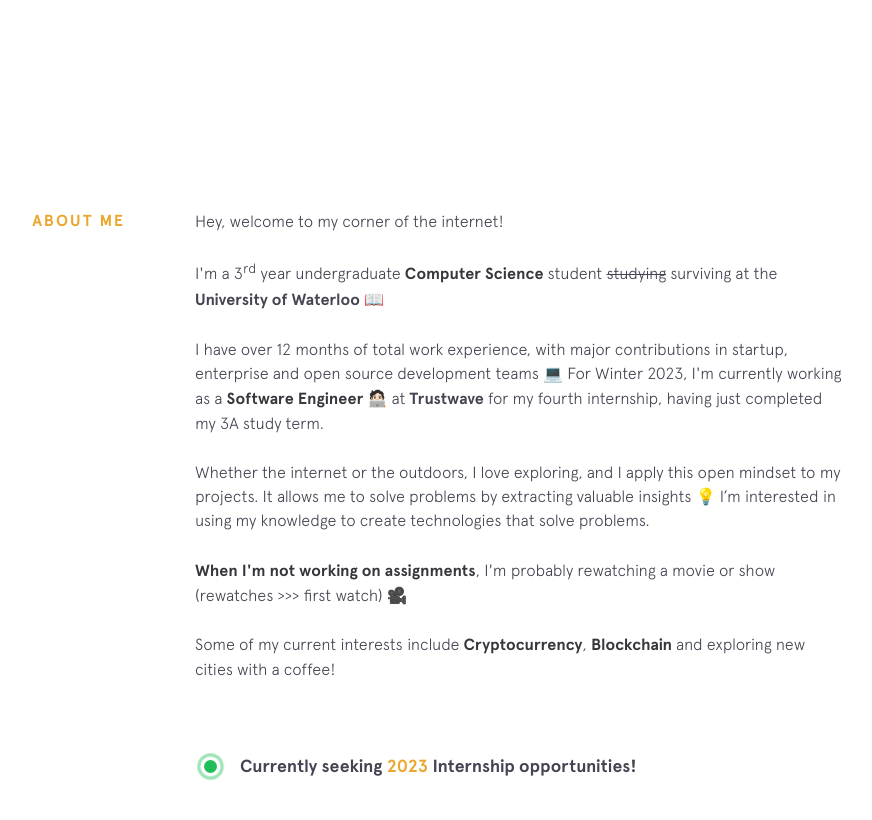
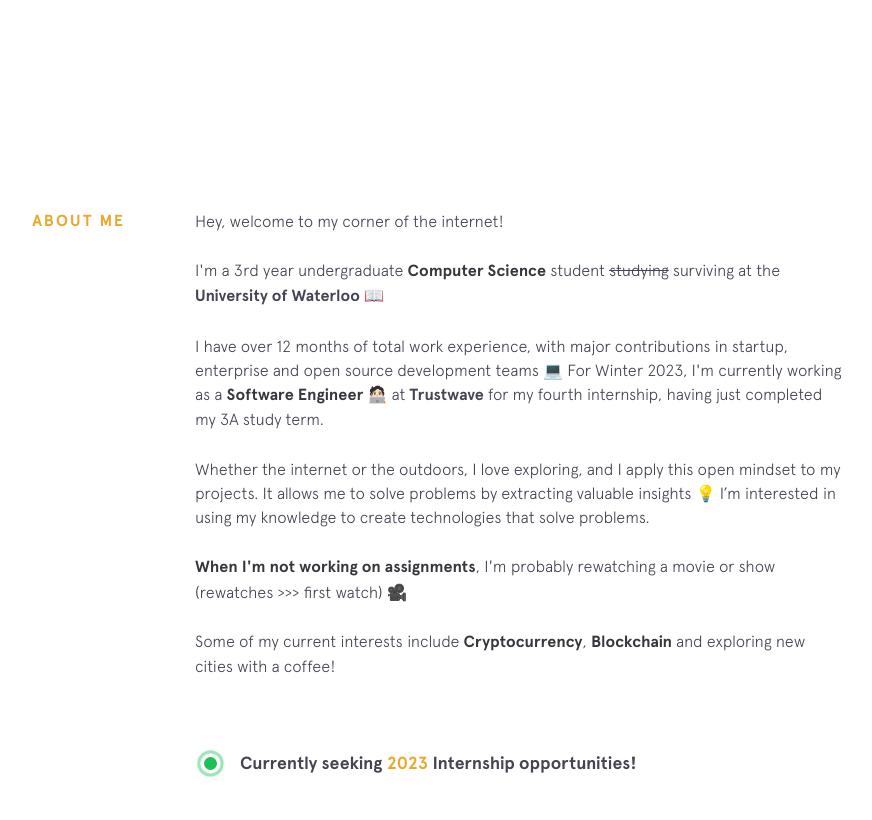
Before and after one commit to rohanxminocha/personal-website-v1, a Jekyll site: the page built from index.html, in a window 1280 px wide and 900 px high, scrolled down 791 px. Shown: the top 820 px of the window, without its empty margins (255-1127 px from the left). Built offline with Jekyll 4.4.1, drawn with Linux system fonts in a browser that asks for light colours; nearby versions of some CDN libraries.

Commit message:
Update background.html

```diff
--- a/_includes/background.html
+++ b/_includes/background.html
@@ -2,7 +2,7 @@
    <div class="section__title">About Me</div>
    <div class="section__content">
       <p>Hey, welcome to my corner of the internet!</p>
-      <p>I'm a 3<sup>rd</sup> year undergraduate <strong>Computer Science</strong> student <s>studying</s> surviving at the <a class="underline-link" href="https://cs.uwaterloo.ca/" target="_blank">University of Waterloo</a> 📖</p>
+      <p>I'm a 3rd year undergraduate <strong>Computer Science</strong> student <s>studying</s> surviving at the <a class="underline-link" href="https://cs.uwaterloo.ca/" target="_blank">University of Waterloo</a> 📖</p>
       <p>I have over 12 months of total work experience, with major contributions in startup, enterprise and open source development teams 💻 For Winter 2023, I'm currently working as a <strong>Software Engineer 🧑🏻‍💻</strong> at <a class="underline-link" href="https://www.trustwave.com/" target="_blank">Trustwave</a> for my fourth internship, having just completed my 3A study term.</p>
       <p>Whether the internet or the outdoors, I love exploring, and I apply this open mindset to my projects. It allows me to solve problems by extracting valuable insights 💡 I’m interested in using my knowledge to create technologies that solve problems.</p>
       <p><strong>When I'm not working on assignments</strong>, I'm probably rewatching a movie or show <br>(rewatches >>> first watch) 🎥</p>
```
